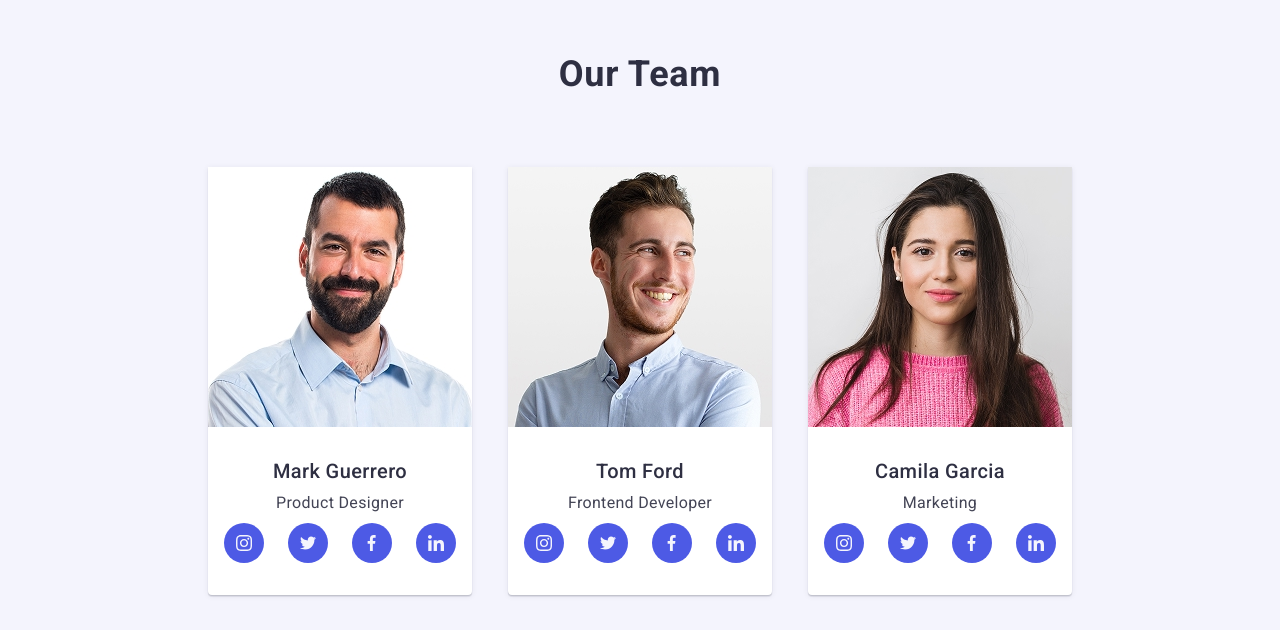
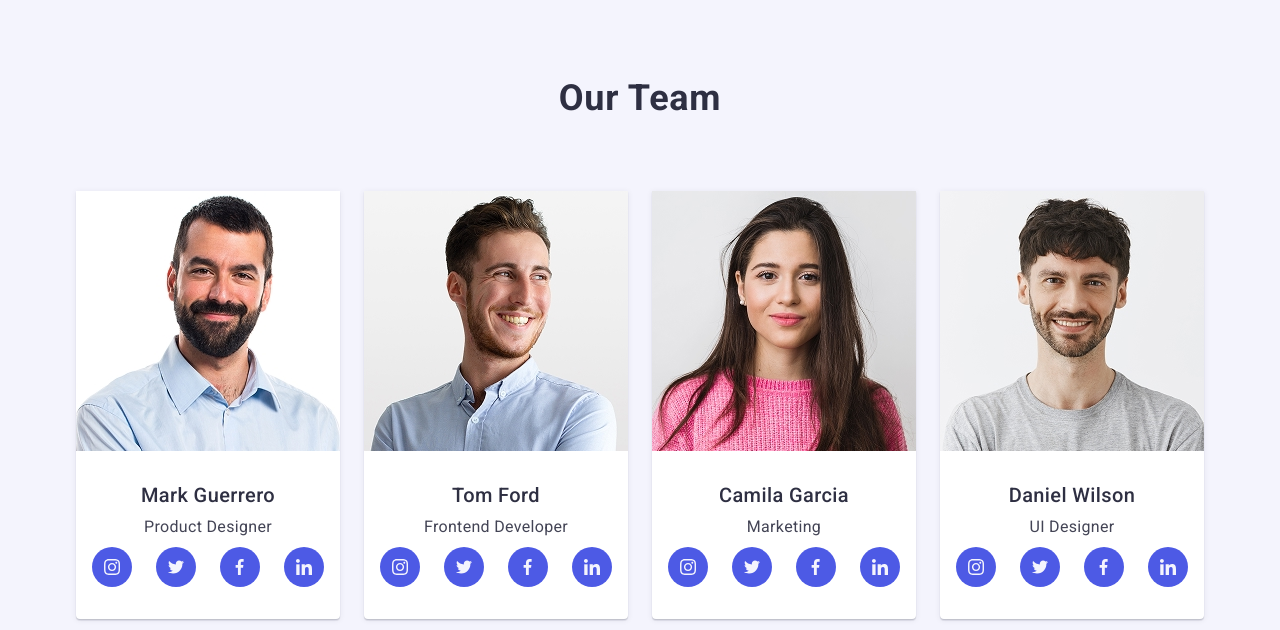
Before and after one commit to LudSkop/goit-markup-hw-06, a plain HTML site: page index.html in a window 1280 px wide. Shown: the part 1250-1880 px from the top of the page. Drawn offline with nearby package versions, Linux system fonts and the light colour scheme.

Commit message:
added desktop-stction-3

```diff
--- a/css/styles.css
+++ b/css/styles.css
@@ -680,12 +680,7 @@ button {
     color: #434455;
 }
 @media screen and (min-width: 768px) {
-    .team {
-        padding-top: 96px;
-        padding-bottom: 96px;
 
-        background: #f4f4fd;
-        }
     .team-list {
         display: flex;
         margin: 0 auto;
@@ -694,7 +689,22 @@ button {
         column-gap: 36px;
         row-gap: 64px;
         }
+}
 
+@media screen and (min-width: 1158px) {
+    .team {
+        padding-top: 120px;
+        padding-bottom: 120px;
+        }
+    .team-list {
+        display: flex;
+        gap: 24px;
+    }
+    .team-link {
+        border-radius: 0px 0px 4px 4px;
+        background-color: #FFFFFF;
+        width: calc((100% - 72px) / 4);
+        box-shadow: 0px 1px 6px rgba(46, 47, 66, 0.08), 0px 1px 1px rgba(46, 47, 66, 0.16), 0px 2px 1px rgba(46, 47, 66, 0.08);
 
-
+    }
 }
```
